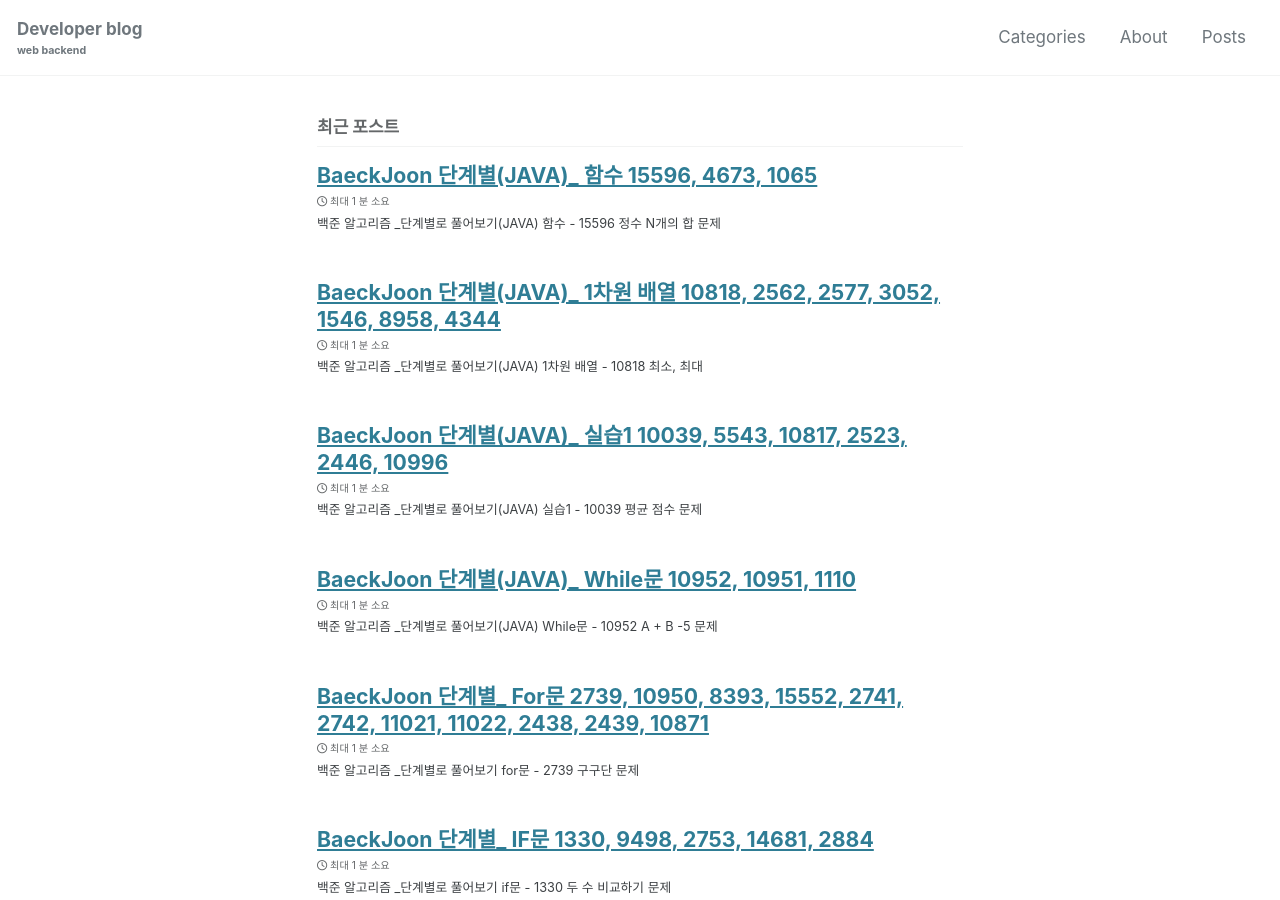
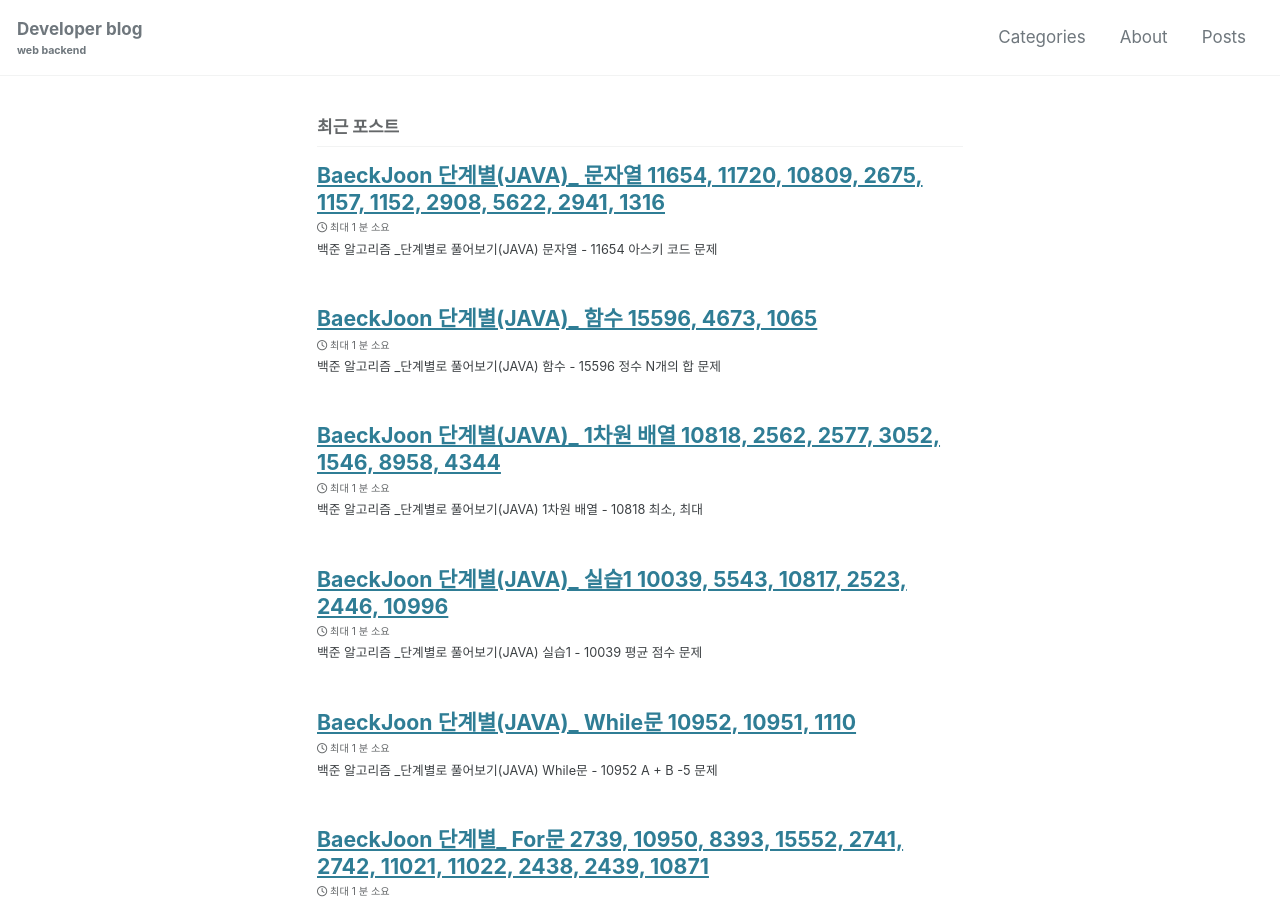
Before and after one commit to seoJang/seojang.github.io, a Jekyll site: the page built from index.markdown, in a window 1280 px wide and 900 px high. Built offline with Jekyll 4.4.1, drawn with Linux system fonts in a browser that asks for light colours; cached includes are drawn as plain includes; nearby versions of some CDN libraries; the list of posts is cut into pages by our own code.

Commit message:
0710 AlBJstep10 add

```diff
--- /dev/null
+++ b/_posts/2020-07-10-AlBJstep10.markdown
@@ -0,0 +1,93 @@
+---
+layout: single
+title: "BaeckJoon 단계별(JAVA)_ 문자열 11654, 11720, 10809, 2675, 1157, 1152, 2908, 5622, 2941, 1316"
+read_time: true
+categories:
+ - BaeckJoon
+tags:
+ - Algorithm
+ - BaeckJoon
+last_modified_at: '2020-07-10 13:11:00 +0800'
+toc: true
+toc_sticky: true
+toc_label: 목차
+---
+## 백준 알고리즘 _단계별로 풀어보기(JAVA)
+### 문자열
+### - 11654 아스키 코드 문제
+![image](https://user-images.githubusercontent.com/66898243/87115952-a3b78480-c2af-11ea-997d-1177e57c3652.png)
+
+#### 코드1. BufferedReader 사용
+>  ![image](https://user-images.githubusercontent.com/66898243/87119473-07927b00-c2b9-11ea-9644-ba37f9dc7f00.png)
+
+#### 코드2. System.in.read() 사용
+>  ![image](https://user-images.githubusercontent.com/66898243/87119483-14af6a00-c2b9-11ea-92e1-ee1eed772f2a.png)
+
+***
+### - 11720 숫자의 합 문제
+![image](https://user-images.githubusercontent.com/66898243/87115975-b0d47380-c2af-11ea-9191-2f5be380f77a.png)
+
+#### 코드
+>
+
+***
+### - 10809 알파벳 찾기 문제
+![image](https://user-images.githubusercontent.com/66898243/87116000-c184e980-c2af-11ea-8ad8-c1cb25ef6d3a.png)
+
+#### 코드
+>
+
+***
+### - 2675 문자열 반복 문제
+![image](https://user-images.githubusercontent.com/66898243/87116025-cc3f7e80-c2af-11ea-88d2-e6574963083f.png)
+
+####  코드
+>
+
+***
+### - 1157 단어 공부 문제
+![image](https://user-images.githubusercontent.com/66898243/87116080-e37e6c00-c2af-11ea-8c03-06f734412857.png)
+
+#### 코드
+>
+
+***
+### - 1152 단어의 개수 문제
+![image](https://user-images.githubusercontent.com/66898243/87116132-f98c2c80-c2af-11ea-9e5b-fb2ceedd728a.png)
+
+#### 코드
+>
+
+***
+### - 2908 상수 문제
+![image](https://user-images.githubusercontent.com/66898243/87116178-1294dd80-c2b0-11ea-97ef-912b3693f5b5.png)
+
+#### 코드
+>
+
+***
+### - 5622 다이얼 문제
+![image](https://user-images.githubusercontent.com/66898243/87116207-20e2f980-c2b0-11ea-95c0-3a2332064bb9.png)
+
+#### 코드
+>
+
+***
+### - 2941 크로아티아 알파벳 문제
+![image](https://user-images.githubusercontent.com/66898243/87116241-39531400-c2b0-11ea-80ec-e65250aa16b4.png
+
+#### 코드1. 사용 ms
+>
+
+#### 코드2.  사용 ms
+>
+
+***
+### - 1316 그룹 단어 체커 문제
+![image](https://user-images.githubusercontent.com/66898243/87116278-5556b580-c2b0-11ea-99fb-3d4266bab3eb.png)
+
+#### 코드
+>
+
+#### - 참고 목록
+- https://www.acmicpc.net/problem/2557
```
Also changed, not shown: _posts/2020-07-08-AlBJstep09.markdown (+4 -6 lines), README.md.
